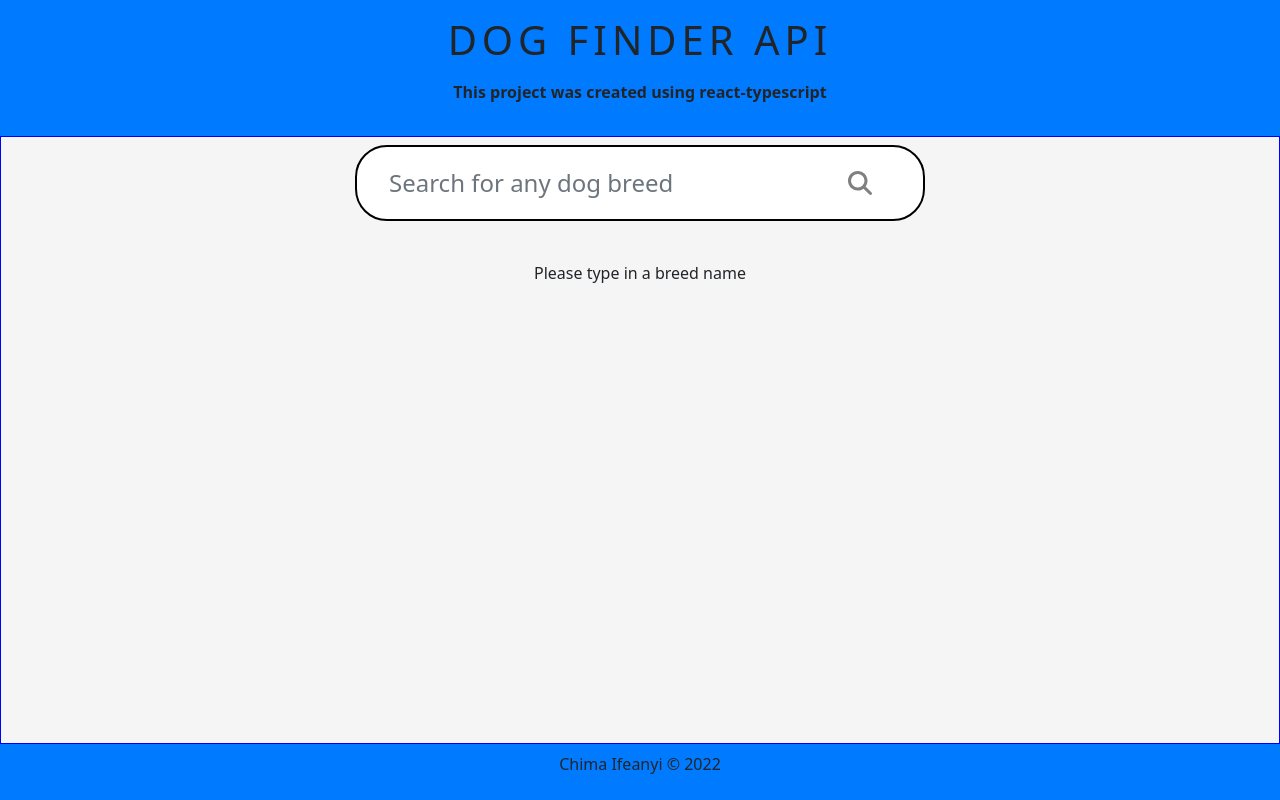
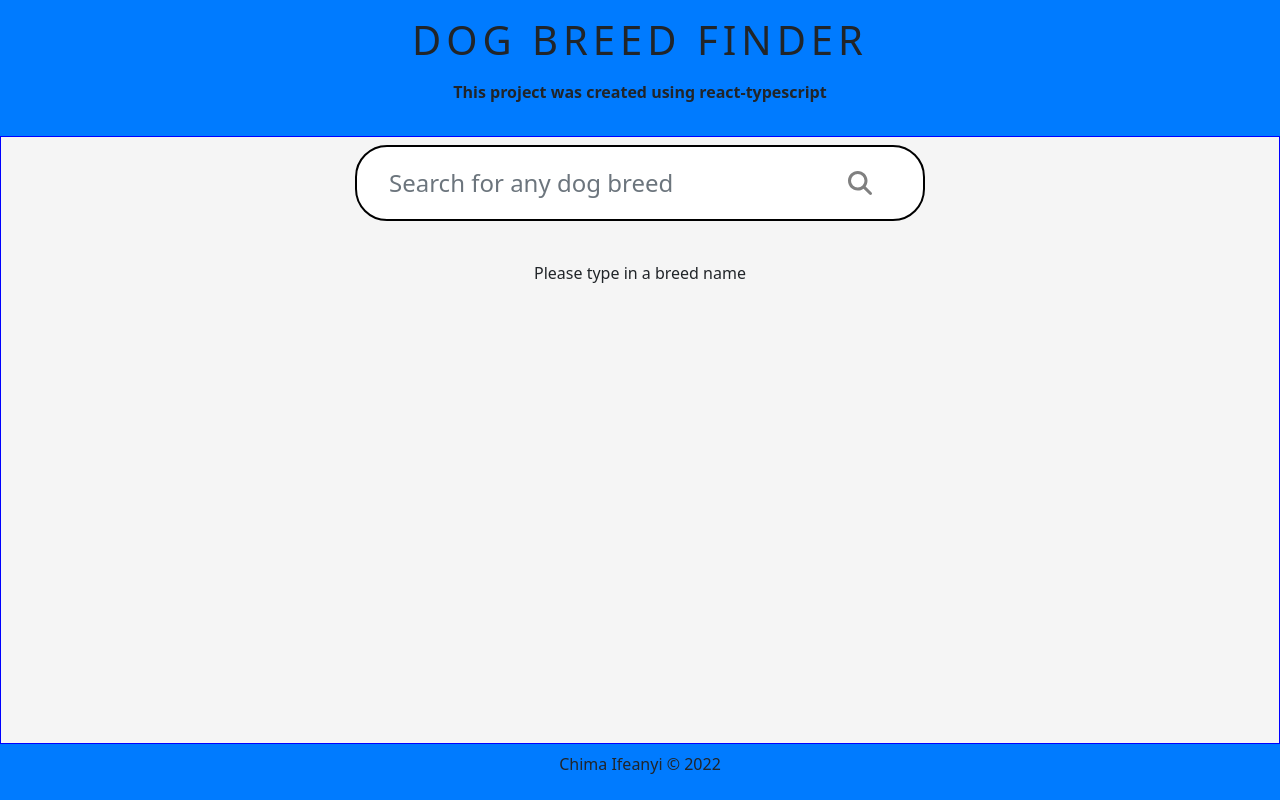
Before and after one commit to MasterIfeanyi/react-typescript-dogs, a React (Create React App) app: page / in a window 1280 px wide. Built offline with nearby package versions, Linux system fonts and the light colour scheme.

Commit message:
update h1

```diff
--- a/src/components/Header.tsx
+++ b/src/components/Header.tsx
@@ -5,7 +5,7 @@ const Header = () => {
       <div className="container">
         <div className="row">
             <div className="col-12 text-center intro-text">
-              <h1 className="mb-3">Dog Finder API</h1>
+              <h1 className="mb-3">Dog Breed Finder</h1>
               <p>This project was created using react-typescript</p>
             </div>
         </div>
```
